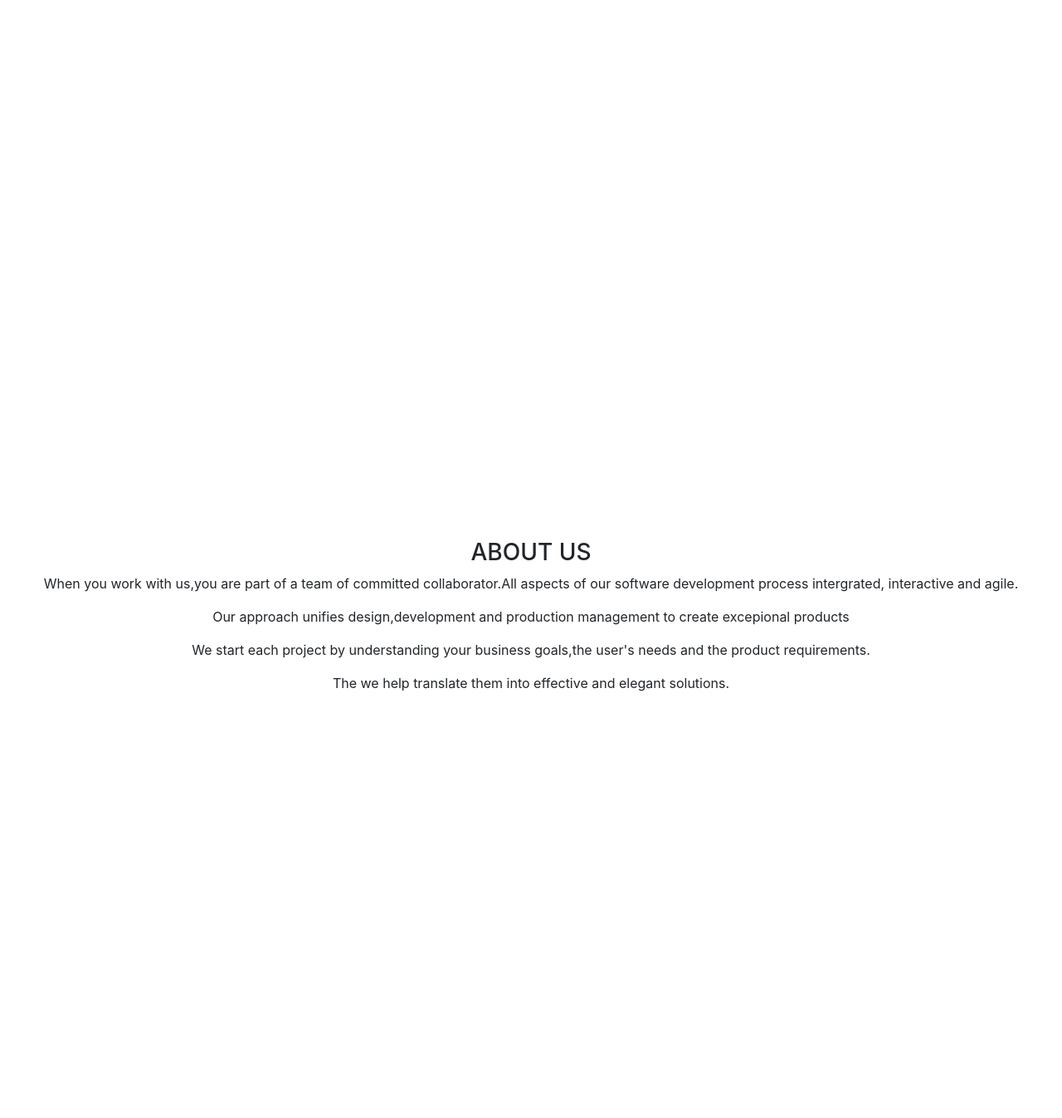
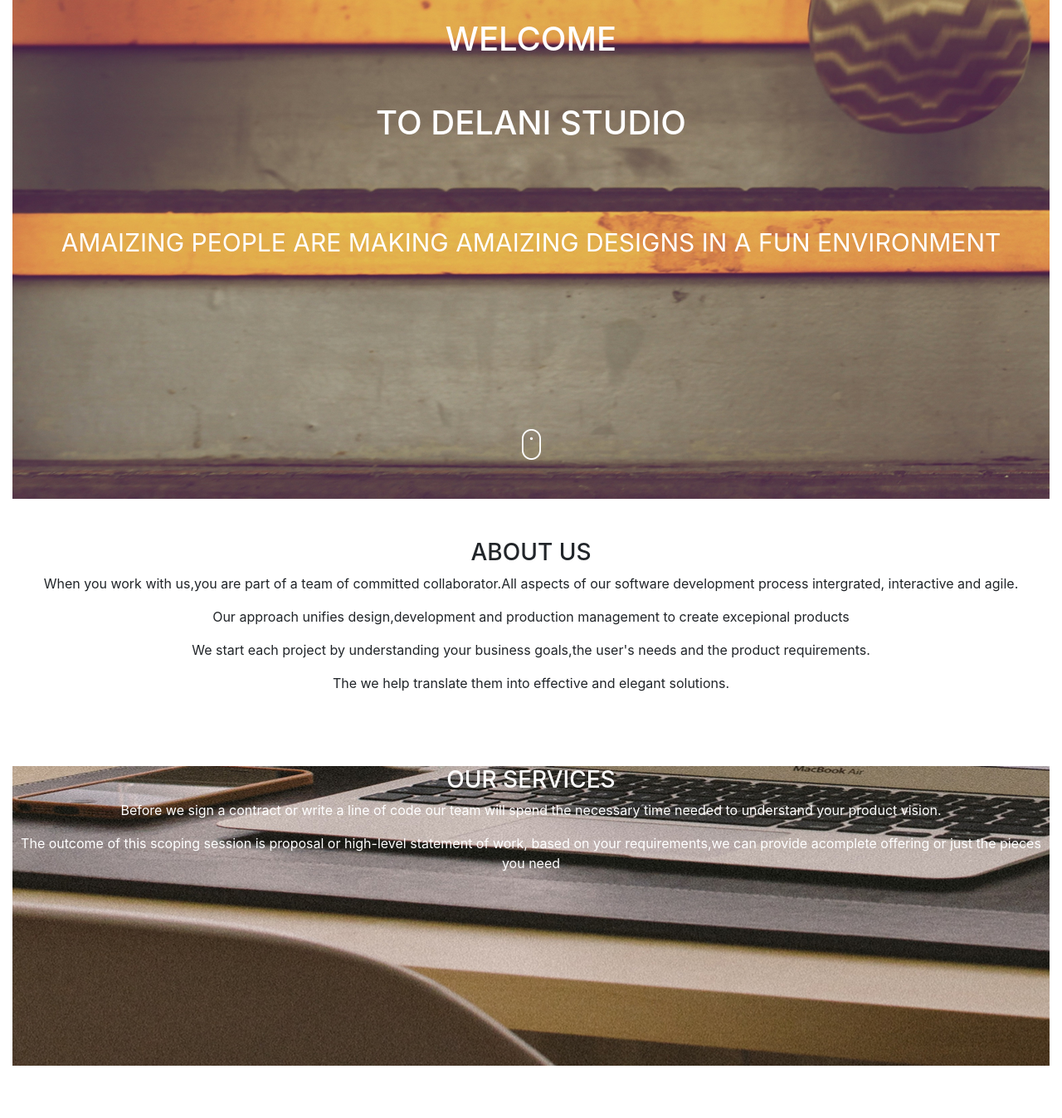
Before and after one commit to paulo-789/Delani-Studio, a plain HTML site: page index.html in a window 1280 px wide. Shown: the part 253-1600 px from the top of the page at 83% size. Drawn offline with Linux system fonts and the light colour scheme; the site is published under a folder, as on GitHub Pages, so addresses that start at the root find nothing.

Commit message:
changed link to my bgimages

```diff
--- a/css/styles.css
+++ b/css/styles.css
@@ -2,17 +2,17 @@ body{
     font-family: 'Lora', ;
 }
 .logo{
-    background-image: url('/images/h_img.jpg');
+    background-image: url('../images/h_img.jpg');
     font-size: 30px;
     background-position: cover;
 }
 .services{
-    background-image: url('/images/s_image.jpg');
+    background-image: url('../images/s_image.jpg');
     color: white;
     opacity: unset;
 }
 .contacts{
-    background-image: url('/images/c_image.jpg');
+    background-image: url('../images/c_image.jpg');
 }
 body{
     text-align: center;
```
